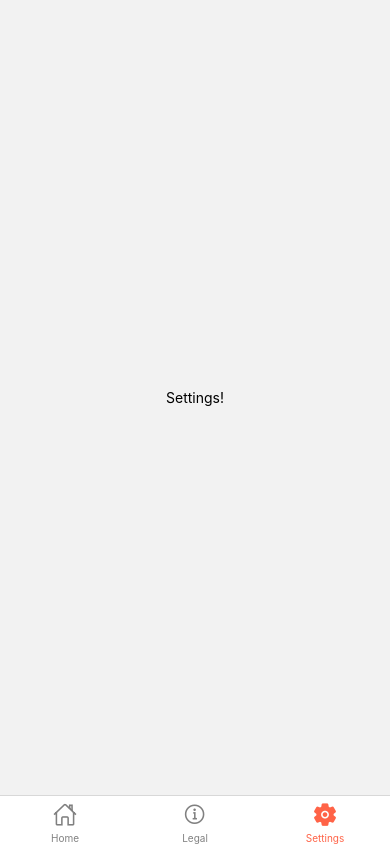
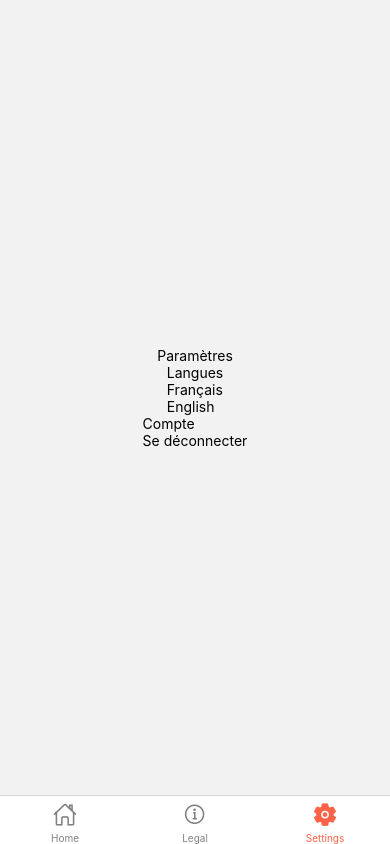
Before and after one commit to jlg-formation/frn-fev-23, a React Native app in the folder front/: screen /Settings in a window 390 px wide. Both pictures are taken after a click on the button "SE CONNECTER". Built offline with nearby package versions, Linux system fonts and the light colour scheme.

Commit message:
dev: added settings DOM

```diff
--- /dev/null
+++ b/front/interfaces/Locale.ts
@@ -0,0 +1 @@
+export type Locale = 'en' | 'fr';
--- a/front/screens/menu/SettingScreen.tsx
+++ b/front/screens/menu/SettingScreen.tsx
@@ -1,14 +1,39 @@
 import React from 'react';
-import {StyleSheet, Text, View} from 'react-native';
+import {Pressable, StyleSheet, Text, View} from 'react-native';
+import {Locale} from '../../interfaces/Locale';
 
 export function SettingScreen() {
+  const changeLanguage = (newLocale: Locale) => () => {
+    console.log('newLocale: ', newLocale);
+  };
+
+  const disconnect = () => {
+    console.log('disconnect');
+  };
   return (
     <View style={styles.container}>
-      <Text>Settings!</Text>
+      <Text style={styles.h1}>Paramètres</Text>
+      <View>
+        <Text>Langues</Text>
+        <Pressable style={styles.button} onPress={changeLanguage('fr')}>
+          <Text>Français</Text>
+        </Pressable>
+        <Pressable style={styles.button} onPress={changeLanguage('en')}>
+          <Text>English</Text>
+        </Pressable>
+      </View>
+      <View>
+        <Text>Compte</Text>
+        <Pressable style={styles.button} onPress={disconnect}>
+          <Text>Se déconnecter</Text>
+        </Pressable>
+      </View>
     </View>
   );
 }
 
 const styles = StyleSheet.create({
   container: {flex: 1, justifyContent: 'center', alignItems: 'center'},
+  h1: {},
+  button: {},
 });
```
